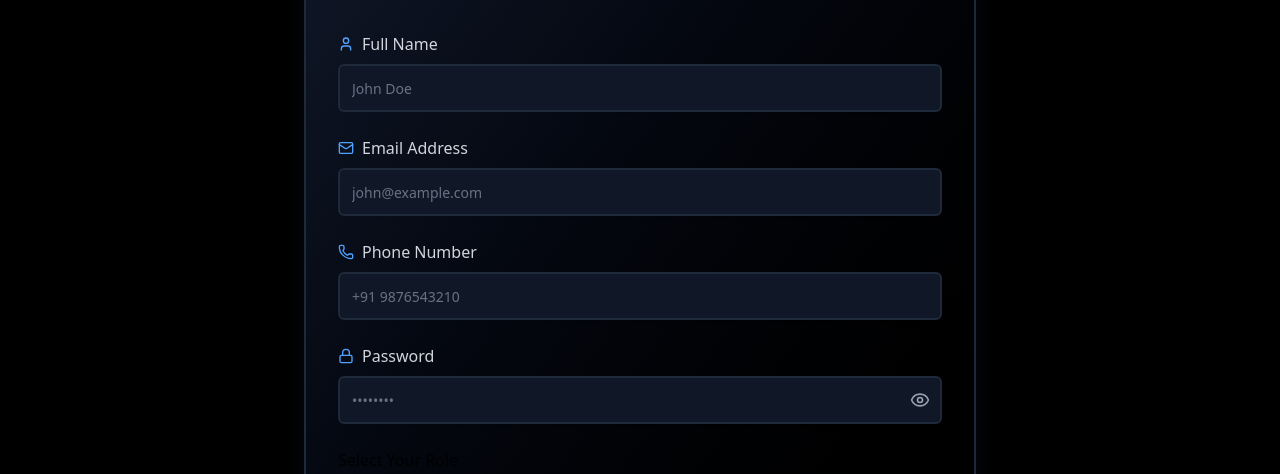
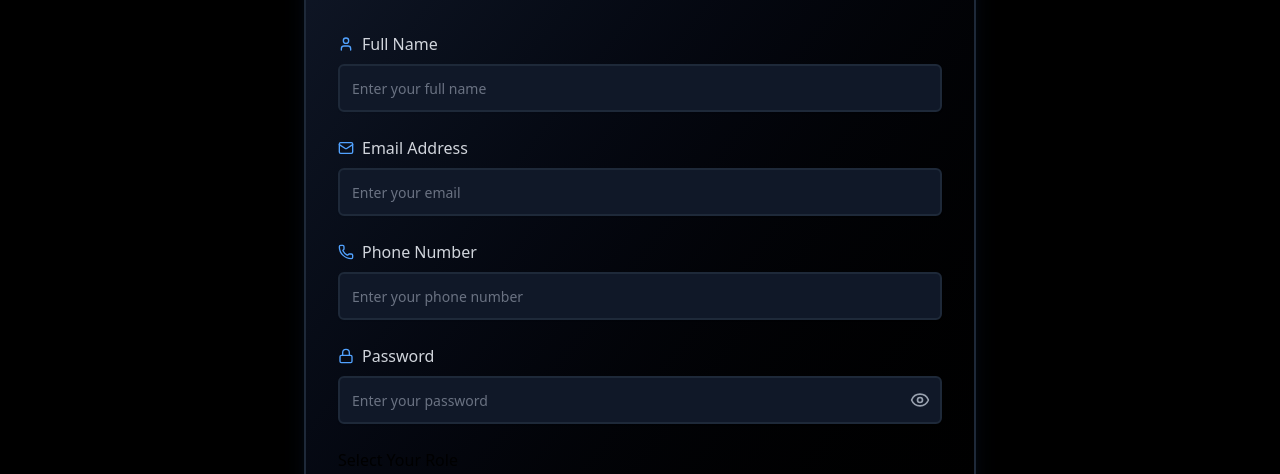
Before and after one commit to ashishkrchy/CareerSpot-MERN, a React (Vite) app in the folder frontend/: page /signUp in a window 1280 px wide. Shown: the part 208-682 px from the top of the page. Built offline with nearby package versions, Linux system fonts and the light colour scheme; no server answers.

Commit message:
updated-UI

```diff
--- a/frontend/src/components/Profile.jsx
+++ b/frontend/src/components/Profile.jsx
@@ -99,8 +99,8 @@ const Profile = () => {
         <div className="bg-gradient-to-br from-gray-900 to-black border border-red-600 rounded-xl p-4 sm:p-6 md:p-8 shadow-lg shadow-red-500/10">
           {/* Profile Header */}
           <div className="flex flex-col sm:flex-row justify-between gap-4 flex-wrap">
-            <div className="flex flex-col xs:flex-row items-center xs:items-start gap-4 flex-wrap w-full sm:w-auto">
-              <Avatar className="w-16 h-16 sm:w-20 sm:h-20 md:w-24 md:h-24 border-2 border-blue-600 shadow-lg shadow-blue-500/30">
+            <div className="flex flex-col xs:flex-row items-center xs:items-start gap-4 flex-wrap w-full sm:w-auto mx-auto">
+              <Avatar className="w-16 h-16 sm:w-20 sm:h-20 md:w-24 md:h-24 border-2 border-blue-600 shadow-lg shadow-blue-500/30 ">
                 <AvatarImage src={userData.profilePicture} />
                 <AvatarFallback className="bg-gray-800 text-white">
                   {userData.fullname.charAt(0).toUpperCase()}
@@ -112,16 +112,6 @@ const Profile = () => {
                   {userData.fullname}
                 </h1>
                 <p className="text-sm text-gray-400">{user?.role || 'User'}</p>
-                <div className="mt-2 space-y-1 text-sm text-gray-300">
-                  <p className="flex items-center justify-center xs:justify-start gap-2">
-                    <Mail className="w-4 h-4 text-blue-500" />
-                    <span className="break-words">{userData.email}</span>
-                  </p>
-                  <p className="flex items-center justify-center xs:justify-start gap-2">
-                    <Contact className="w-4 h-4 text-blue-500" />
-                    <span>{userData.phoneNumber}</span>
-                  </p>
-                </div>
               </div>
             </div>
 
@@ -133,6 +123,24 @@ const Profile = () => {
               <Pen className="w-4 h-4" />
               Edit Profile
             </Button>
+          </div>
+
+          <div className="mt-5 w-full rounded-lg border border-gray-800 bg-gray-900/50 p-4 sm:p-6">
+            <h2 className="text-lg font-semibold text-white mb-3">Contact</h2>
+            <div className="space-y-4 text-sm text-gray-300">
+              <p className="flex flex-wrap items-center justify-start gap-2 break-all">
+                <Mail className="w-5 h-5 text-blue-500" />
+                <span className="text-center sm:text-left">
+                  {userData.email}
+                </span>
+              </p>
+              <p className="flex flex-wrap items-center justify-start  gap-2 break-words">
+                <Contact className="w-5 h-5 text-blue-500" />
+                <span className="text-center sm:text-left">
+                  {userData.phoneNumber}
+                </span>
+              </p>
+            </div>
           </div>
 
           {/* Bio */}
--- a/frontend/src/components/auth/Login.jsx
+++ b/frontend/src/components/auth/Login.jsx
@@ -124,7 +124,7 @@ const Login = () => {
                 <Input
                   type="email"
                   name="email"
-                  placeholder="john@example.com"
+                  placeholder="Enter your email"
                   value={formData.email}
                   onChange={handleChange}
                   className="bg-gray-900 border-2 border-gray-800 text-white placeholder-gray-500 focus:border-blue-500 h-12 text-sm sm:text-base"
@@ -142,7 +142,7 @@ const Login = () => {
                   <Input
                     type={showPassword ? 'text' : 'password'}
                     name="password"
-                    placeholder="••••••••"
+                    placeholder="Enter your password"
                     value={formData.password}
                     onChange={handleChange}
                     className="bg-gray-900 border-2 border-gray-800 text-white placeholder-gray-500 focus:border-blue-500 h-12 text-sm sm:text-base pr-10"
--- a/frontend/src/components/auth/SignUp.jsx
+++ b/frontend/src/components/auth/SignUp.jsx
@@ -146,7 +146,7 @@ const SignUp = () => {
                 <Input
                   type="text"
                   name="fullname"
-                  placeholder="John Doe"
+                  placeholder="Enter your full name"
                   value={formData.fullname}
                   onChange={handleChange}
                   className="bg-gray-900 border-2 border-gray-800 text-white placeholder-gray-500 focus:border-blue-500 h-12 text-sm sm:text-base"
@@ -163,7 +163,7 @@ const SignUp = () => {
                 <Input
                   type="email"
                   name="email"
-                  placeholder="john@example.com"
+                  placeholder="Enter your email"
                   value={formData.email}
                   onChange={handleChange}
                   className="bg-gray-900 border-2 border-gray-800 text-white placeholder-gray-500 focus:border-blue-500 h-12 text-sm sm:text-base"
@@ -180,7 +180,7 @@ const SignUp = () => {
                 <Input
                   type="tel"
                   name="phoneNumber"
-                  placeholder="+91 9876543210"
+                  placeholder="Enter your phone number"
                   value={formData.phoneNumber}
                   onChange={handleChange}
                   className="bg-gray-900 border-2 border-gray-800 text-white placeholder-gray-500 focus:border-blue-500 h-12 text-sm sm:text-base"
@@ -198,7 +198,7 @@ const SignUp = () => {
                   <Input
                     type={showPassword ? 'text' : 'password'}
                     name="password"
-                    placeholder="••••••••"
+                    placeholder="Enter your password"
                     value={formData.password}
                     onChange={handleChange}
                     className="bg-gray-900 border-2 border-gray-800 text-white placeholder-gray-500 focus:border-blue-500 h-12 text-sm sm:text-base pr-10"
```
Also changed, not shown: 1 other file (tests, documents, lock files or other folders).
